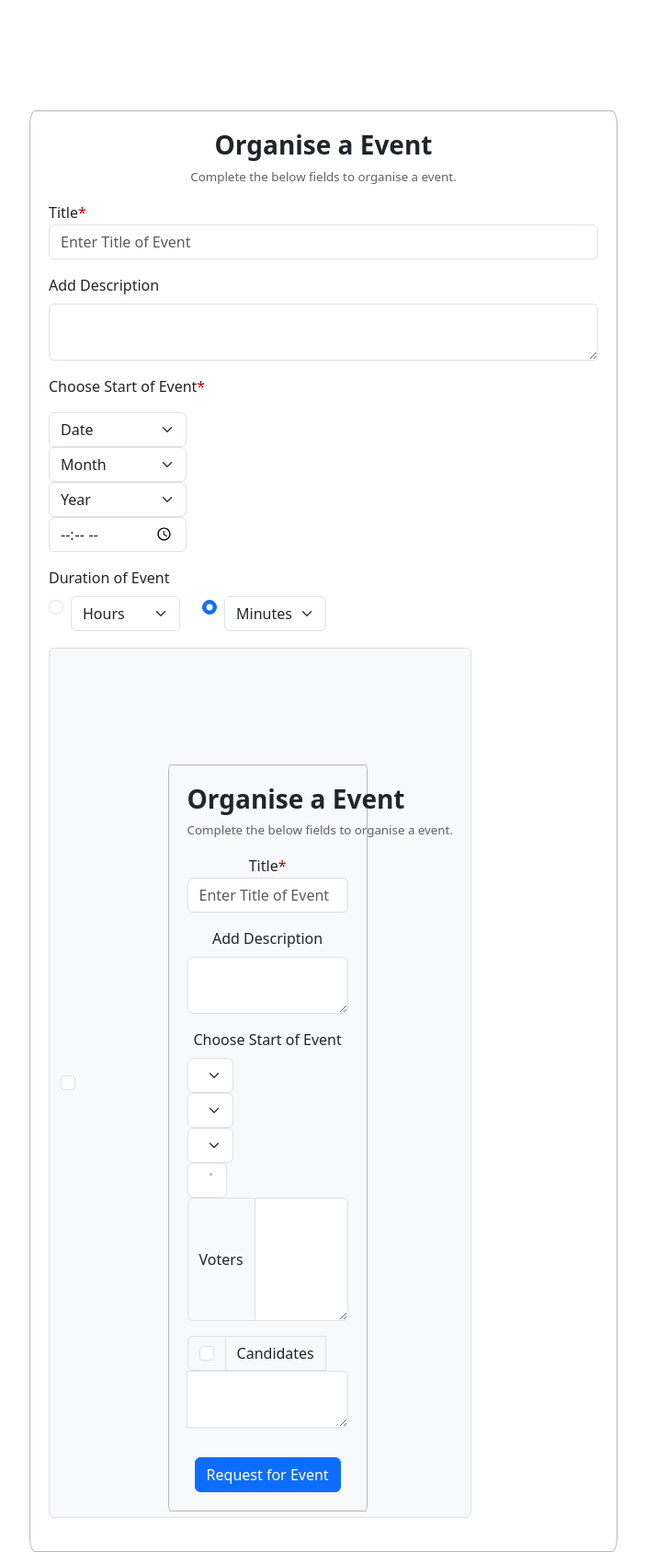
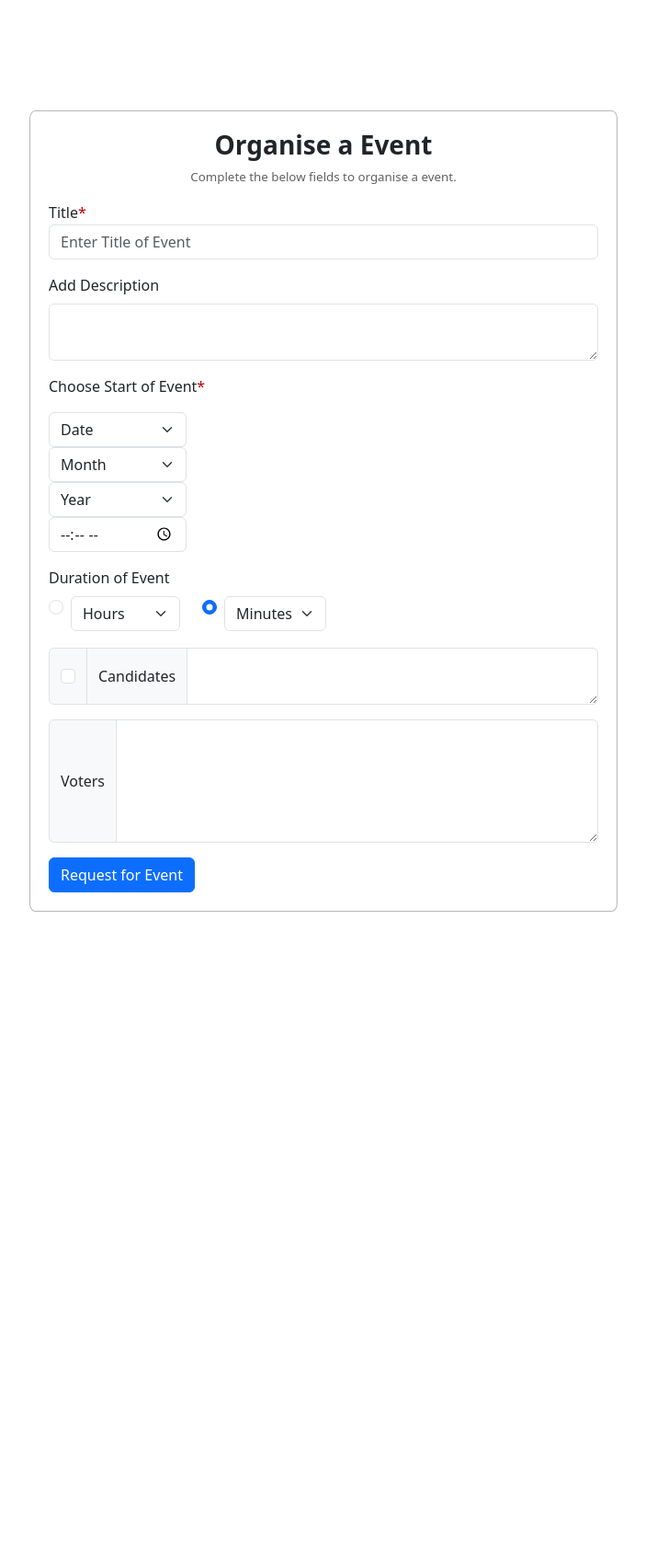
Before and after one commit to KaranJoshi101/wevote, a Flask app: page /1/organize in a window 1280 px wide. Shown: the whole page at 92% size, without its empty margins (288-991 px from the left). After the commit the page ends 991 px from the top, so only its background shows below. Run offline with Flask 3, Linux system fonts and the light colour scheme.

Commit message:
Update organize.html

```diff
--- a/templates/organize.html
+++ b/templates/organize.html
@@ -156,111 +156,16 @@
     <div class="input-group mb-3 mt-3">
       <div class="input-group-text">
         <input class="form-check-input mt-0" type="checkbox" value="" aria-label="Checkbox for following text input">
-        <form action="\{{email}}\organize" method="POST">
-    <div class="container-sm col-lg-6 col-md-10 col-sm-12" style="margin-top: 120px; border: 0.5px solid rgb(187, 182, 182); padding: 20px 20px 20px 20px; border-radius: 1%;">
-      <div>
-        <h3 style="text-align: center;font-weight: 700;">Organise a Event</h3>
-        <p style="text-align: center;font-size: smaller;color: rgb(99, 97, 97);">Complete the below fields to organise a event.</p>
       </div>
-      <div class="mb-3">
-        <label for="validationCustom01" class="form-label" style="margin-bottom: 1px;">Title<p style="display: inline;color: rgb(184, 4, 4);">*</p></label>
-        <input type="text" class="form-control" id="formGroupExampleInput" placeholder="Enter Title of Event" name="title" required>
+      <span class="input-group-text">Candidates</span>
+      <textarea class="form-control" aria-label="With textarea" rows="2" name="candidates"></textarea>
     </div>
-
-      <div class="mb-3">
-        <label for="exampleFormControlTextarea1" class="form-label">Add Description</label>
-        <textarea class="form-control" id="exampleFormControlTextarea1" rows="2" name="desc"></textarea>
-      </div>
-      <span>
-        <p class="mb-2">Choose Start of Event</p>
-        <div class="col-sm-12 col-md-3 col-lg-3">
-          <select class="form-select c" aria-label="Default select example" name="sdate">
-            <option selected>Date</option>
-            <option value="1">1</option>
-            <option value="2">2</option>
-            <option value="3">3</option>
-            <option value="4">4</option>
-            <option value="5">5</option>
-            <option value="6">6</option>
-            <option value="7">7</option>
-            <option value="8">8</option>
-            <option value="9">9</option>
-            <option value="10">10</option>
-            <option value="11">11</option>
-            <option value="12">12</option>
-            <option value="13">13</option>
-            <option value="14">14</option>
-            <option value="15">15</option>
-            <option value="16">16</option>
-            <option value="17">17</option>
-            <option value="18">18</option>
-            <option value="19">19</option>
-            <option value="20">20</option>
-            <option value="21">21</option>
-            <option value="22">22</option>
-            <option value="23">23</option>
-            <option value="24">24</option>
-            <option value="25">25</option>
-            <option value="26">26</option>
-            <option value="27">27</option>
-            <option value="28">28</option>
-            <option value="29">29</option>
-            <option value="30">30</option>
-            <option value="31">31</option>
-          </select>
-        </div>
-        <div  class="col-sm-12 col-md-3 col-lg-3">
-          <select class="form-select c " aria-label="Default select example" name="smonth">
-            <option selected>Month</option>
-            <option value="1">1</option>
-            <option value="2">2</option>
-            <option value="3">3</option>
-            <option value="4">4</option>
-            <option value="5">5</option>
-            <option value="6">6</option>
-            <option value="7">7</option>
-            <option value="8">8</option>
-            <option value="9">9</option>
-            <option value="10">10</option>
-            <option value="11">11</option>
-            <option value="12">12</option>
-          </select>
-        </div>
-        <div class="col-sm-12 col-md-3 col-lg-3">
-          <select class="form-select c " aria-label="Default select example" name="syear">
-          <option selected>Year</option>
-          <option value="2024">2024</option>
-          <option value="2025">2025</option>
-          <option value="2026">2026</option>
-          <option value="2027">2027</option>
-          <option value="2028">2028</option>
-          <option value="2029">2029</option>
-          <option value="2030">2030</option>
-        </select>
-        <div class="cs-form">
-          <input type="time" class="form-control"  name="stime" />
-        </div>
-      </div>
-
-      </span>
-
-
-
 
     <div class="input-group">
       <span class="input-group-text">Voters</span>
       <textarea class="form-control" aria-label="With textarea" rows="5" required name="voters"></textarea>
     </div>
-      <div class="input-group mb-3 mt-3">
-        <div class="input-group-text">
-          <input class="form-check-input mt-0" type="checkbox" name="check" aria-label="Checkbox for following text input">
-        </div>
-        <span class="input-group-text">Candidates</span>
-        <textarea class="form-control" aria-label="With textarea" rows="2" name="candidates"></textarea>
-      </div>
-    <button type="submit" class="btn btn-primary mt-3">Request for Event</button>
-  </div>
-  </form>
+  <button type="button" class="btn btn-primary mt-3" name="request">Request for Event</button>
 
 
 </form>
```
Lines whose indentation alone changed are shown as unchanged.
